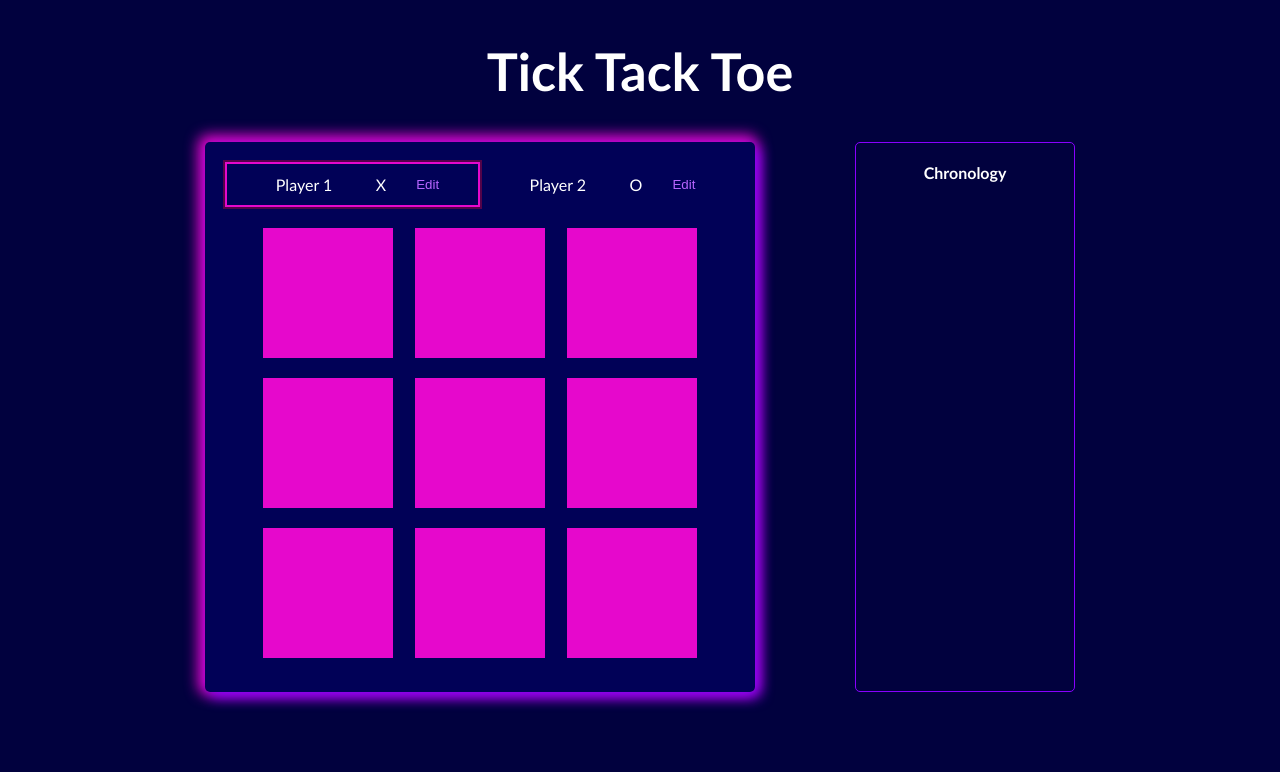
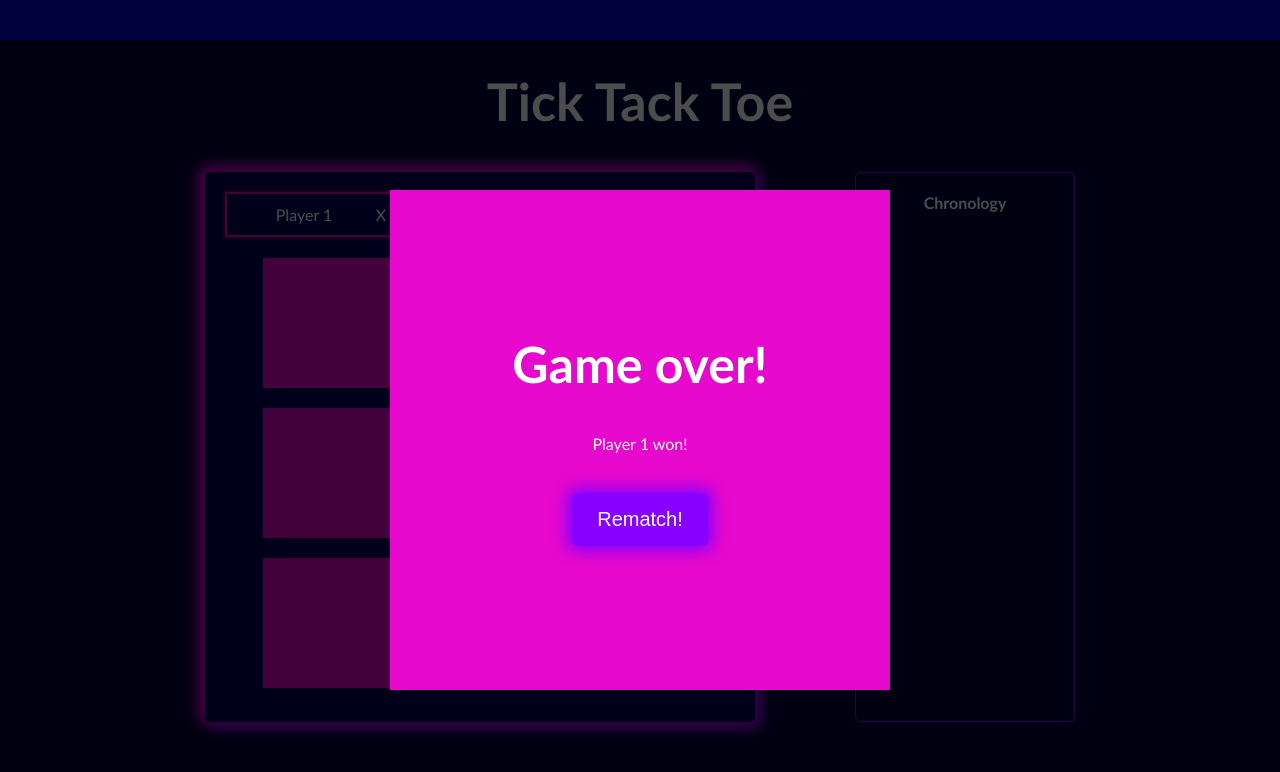
Before and after one commit to inv123/react-tick-tack-toe, a React (Create React App) app: page / in a window 1280 px wide. Shown: the top 772 px of the page. Built offline with nearby package versions, Linux system fonts and the light colour scheme.

Commit message:
add css winner block

```diff
--- a/src/App.js
+++ b/src/App.js
@@ -61,6 +61,15 @@ export const App = () => {
                 </ul>
             </div>
         </div>
+
+        <div className='winner'>
+            <div className='overlay'></div>
+            <div className='winner-block'>
+                    <h2>Game over!</h2>
+                    <p>Player 1 won!</p>
+                    <button className='rematch-btn'>Rematch!</button>
+            </div>
+        </div>
    </main>
   )
 }
--- a/src/style.css
+++ b/src/style.css
@@ -13,22 +13,27 @@ body {
   background: rgb(1, 1, 62);
   color: #fff;
 }
-body .heading {
+body main {
+  position: relative;
+}
+body main .heading {
   display: flex;
   width: 100%;
   justify-content: center;
   margin: 40px 0;
 }
-body .heading h1 {
+body main .heading h1 {
   font-size: 52px;
+  margin-top: 0;
+  padding-top: 30px;
 }
-body .gaming-field-container {
+body main .gaming-field-container {
   width: 100%;
   display: flex;
   justify-content: center;
   gap: 100px;
 }
-body .gaming-field-container .gaming-field {
+body main .gaming-field-container .gaming-field {
   height: 550px;
   width: 550px;
   background: #010157;
@@ -40,7 +45,7 @@ body .gaming-field-container .gaming-field {
   z-index: 3;
   border-radius: 5px;
 }
-body .gaming-field-container .gaming-field:before {
+body main .gaming-field-container .gaming-field:before {
   content: "";
   display: block;
   width: 550px;
@@ -52,7 +57,7 @@ body .gaming-field-container .gaming-field:before {
   border-radius: 5px;
   box-shadow: -2px -2px 14px 5px rgb(230, 8, 204);
 }
-body .gaming-field-container .gaming-field:after {
+body main .gaming-field-container .gaming-field:after {
   content: "";
   display: block;
   width: 550px;
@@ -64,13 +69,13 @@ body .gaming-field-container .gaming-field:after {
   border-radius: 5px;
   box-shadow: 5px 5px 14px 0px rgb(136, 0, 255);
 }
-body .gaming-field-container .gaming-field .players {
+body main .gaming-field-container .gaming-field .players {
   display: flex;
   justify-content: center;
   width: 100%;
   height: 45px;
 }
-body .gaming-field-container .gaming-field .players .player {
+body main .gaming-field-container .gaming-field .players .player {
   flex: 0 0 50%;
   display: flex;
   justify-content: center;
@@ -78,11 +83,11 @@ body .gaming-field-container .gaming-field .players .player {
   padding: 10px 25px;
   border: 2px solid transparent;
 }
-body .gaming-field-container .gaming-field .players .player.active {
+body main .gaming-field-container .gaming-field .players .player.active {
   border: 2px solid #e608cc;
   position: relative;
 }
-body .gaming-field-container .gaming-field .players .player.active:before {
+body main .gaming-field-container .gaming-field .players .player.active:before {
   content: "";
   position: absolute;
   top: -4px;
@@ -91,7 +96,7 @@ body .gaming-field-container .gaming-field .players .player.active:before {
   height: calc(100% + 4px);
   border: 2px solid #520349;
 }
-body .gaming-field-container .gaming-field .players .player .name {
+body main .gaming-field-container .gaming-field .players .player .name {
   width: 50%;
   width: 100px;
   padding-left: 10px;
@@ -100,10 +105,10 @@ body .gaming-field-container .gaming-field .players .player .name {
   white-space: nowrap;
   overflow: hidden;
 }
-body .gaming-field-container .gaming-field .players .player .sign {
+body main .gaming-field-container .gaming-field .players .player .sign {
   margin: 0 10px;
 }
-body .gaming-field-container .gaming-field .players .player .action-btn {
+body main .gaming-field-container .gaming-field .players .player .action-btn {
   background: none;
   border: none;
   color: #b866ff;
@@ -111,10 +116,10 @@ body .gaming-field-container .gaming-field .players .player .action-btn {
   z-index: 8;
   margin-left: 20px;
 }
-body .gaming-field-container .gaming-field .players .player .action-btn.active {
+body main .gaming-field-container .gaming-field .players .player .action-btn.active {
   color: #e608cc;
 }
-body .gaming-field-container .gaming-field .players .player .name-input {
+body main .gaming-field-container .gaming-field .players .player .name-input {
   background: none;
   border: none;
   color: #fff;
@@ -126,10 +131,10 @@ body .gaming-field-container .gaming-field .players .player .name-input {
   font-size: 1rem;
   padding-bottom: 2px;
 }
-body .gaming-field-container .gaming-field .players .player .name-input:focus-visible {
+body main .gaming-field-container .gaming-field .players .player .name-input:focus-visible {
   outline: 0;
 }
-body .gaming-field-container .gaming-field .game-board {
+body main .gaming-field-container .gaming-field .game-board {
   display: flex;
   width: 100%;
   justify-content: center;
@@ -137,14 +142,14 @@ body .gaming-field-container .gaming-field .game-board {
   flex-direction: column;
   z-index: 10;
 }
-body .gaming-field-container .gaming-field .game-board ul {
+body main .gaming-field-container .gaming-field .game-board ul {
   display: flex;
   justify-content: space-between;
   flex-direction: row;
   width: 85%;
   margin: 10px 0;
 }
-body .gaming-field-container .gaming-field .game-board ul li {
+body main .gaming-field-container .gaming-field .game-board ul li {
   width: 130px;
   height: 130px;
   background: #e608cc;
@@ -155,14 +160,14 @@ body .gaming-field-container .gaming-field .game-board ul li {
   font-size: 70px;
   cursor: pointer;
 }
-body .gaming-field-container .gaming-field .game-board ul li button {
+body main .gaming-field-container .gaming-field .game-board ul li button {
   width: 100%;
   height: 100%;
   background: none;
   border: none;
   cursor: pointer;
 }
-body .gaming-field-container .chronology {
+body main .gaming-field-container .chronology {
   max-width: 220px;
   width: 100%;
   display: flex;
@@ -173,9 +178,59 @@ body .gaming-field-container .chronology {
   border: 1px solid #8800ff;
   border-radius: 5px;
 }
-body .gaming-field-container .chronology h4 {
+body main .gaming-field-container .chronology h4 {
   margin-bottom: 20px;
 }
-body .gaming-field-container .chronology li {
+body main .gaming-field-container .chronology li {
   margin: 10px 0;
+}
+body main .winner {
+  width: 100vw;
+  height: 100vh;
+  display: block;
+  background: transparent;
+  z-index: 100;
+  position: absolute;
+  top: 0;
+  left: 0;
+}
+body main .winner .overlay {
+  width: 100%;
+  height: 100%;
+  display: block;
+  background: black;
+  opacity: 0.7;
+}
+body main .winner .winner-block {
+  width: 500px;
+  height: 500px;
+  background: #e608cc;
+  position: absolute;
+  top: 50%;
+  left: 50%;
+  transform: translate(-50%, -50%);
+  display: flex;
+  justify-content: center;
+  flex-direction: column;
+  align-items: center;
+  gap: 40px;
+}
+body main .winner .winner-block h2 {
+  font-size: 50px;
+}
+body main .winner .winner-block .rematch-btn {
+  background: #8800ff;
+  border: none;
+  padding: 15px 25px;
+  border-radius: 5px;
+  color: #fff;
+  box-shadow: 0px 0px 15px 5px rgb(136, 0, 255);
+  cursor: pointer;
+  transition: 0.3s all ease;
+  font-size: 20px;
+  font-weight: 500;
+}
+body main .winner .winner-block .rematch-btn:hover {
+  background: #fff;
+  color: #e608cc;
 }/*# sourceMappingURL=style.css.map */
--- a/src/style.scss
+++ b/src/style.scss
@@ -19,6 +19,10 @@ body{
     background: $dark-blue;
     color: #fff;
 
+    main{
+        position: relative;
+
+
         .heading{
             display: flex;
             width: 100%;
@@ -27,6 +31,8 @@ body{
 
             h1{
                 font-size: 52px;
+                margin-top: 0;
+                padding-top: 30px;
             }
         }
 
@@ -217,4 +223,67 @@ body{
                 }
             }
         }
+
+        .winner{
+            width: 100vw;
+            height: 100vh;
+            display: block;
+            background: transparent;
+            z-index: 100;
+            position: absolute;
+            top: 0;
+            left: 0;
+
+            .overlay{
+                width: 100%;
+                height: 100%;
+                display: block;
+                background: black;
+                opacity: .7;
+
+
             }
+
+            .winner-block{
+                width: 500px;
+                height: 500px;
+                background: $pink;
+                position: absolute;
+                top: 50%;
+                left: 50%;
+                transform: translate(-50%, -50%);
+                display: flex;
+                justify-content: center;
+                flex-direction: column;
+                align-items: center;
+                gap: 40px;
+
+                h2{
+                    font-size: 50px;
+                }
+
+                .rematch-btn{
+                    background: $pirple;
+                    border: none;
+                    padding: 15px 25px;
+                    border-radius: 5px;
+                    color: #fff;
+                    -webkit-box-shadow: 0px 0px 15px 5px rgba(136,0,255,1);
+                    -moz-box-shadow: 0px 0px 15px 5px rgba(136,0,255,1);
+                    box-shadow: 0px 0px 15px 5px rgba(136,0,255,1);
+                    cursor: pointer;
+                    transition: 0.3s all ease;
+                    font-size: 20px;
+                    font-weight: 500;
+
+                    &:hover{
+                        background: #fff;
+                        color:$pink
+                    }
+                }
+            }
+        }
+    }
+
+
+}
```
Also changed, not shown: 1 other file (tests, documents, lock files or other folders). Lines whose indentation alone changed are shown as unchanged.
